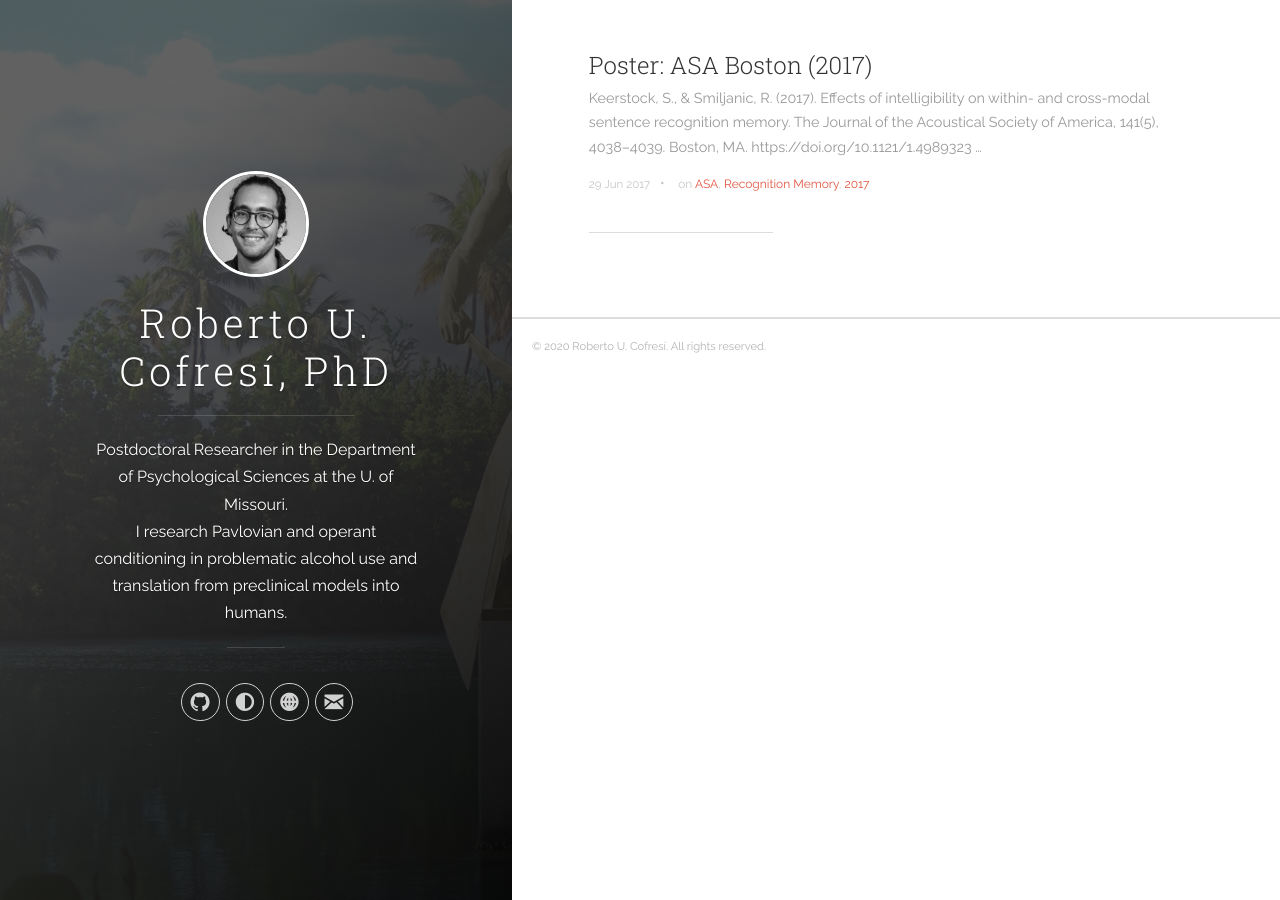
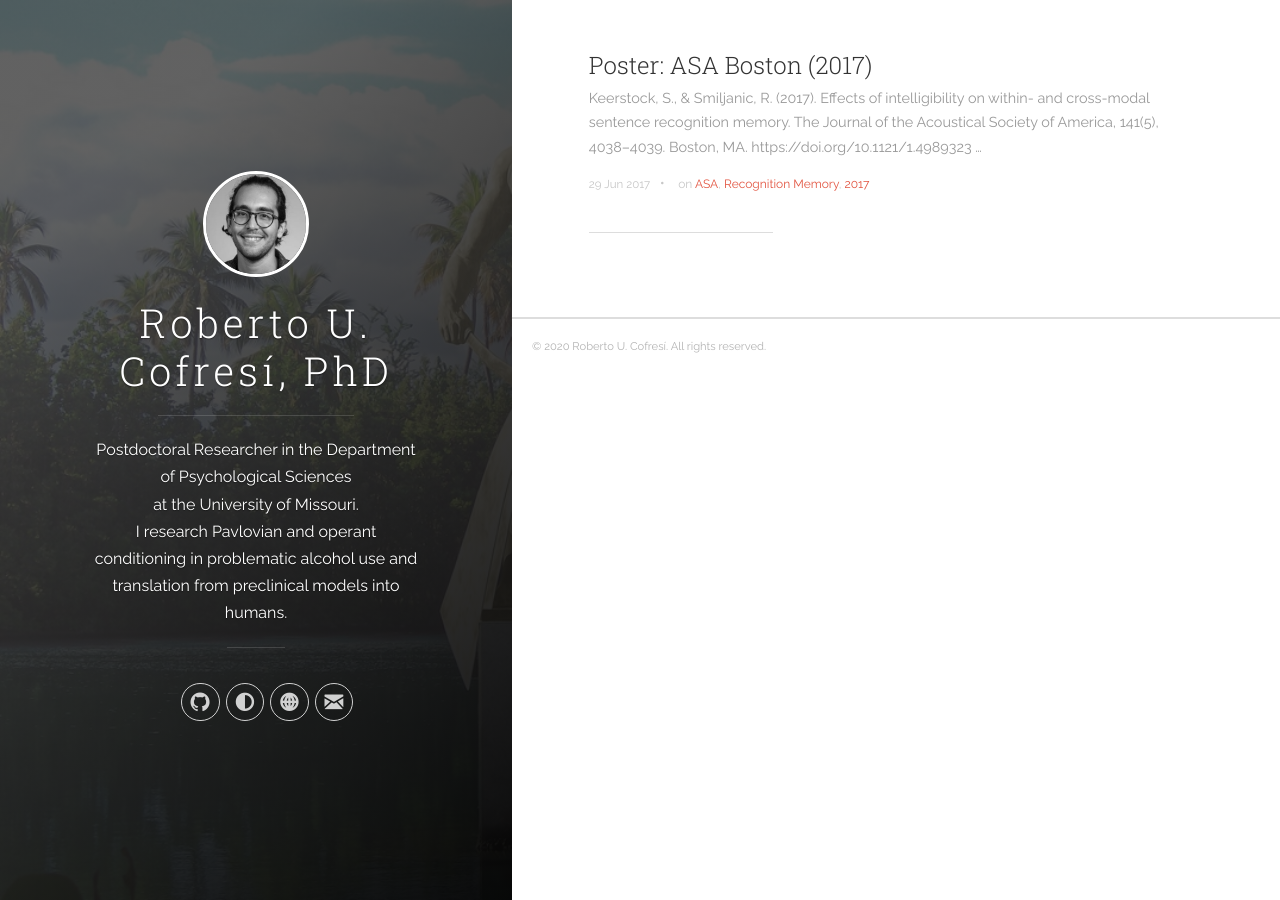
Before and after one commit to rcofresi/rcofresi.github.io, a Jekyll site: the page built from index.html, in a window 1280 px wide. Built offline with Jekyll 4.4.1, drawn with Linux system fonts in a browser that asks for light colours; the list of posts is cut into pages by our own code.

Commit message:
Update _config.yml

```diff
--- a/_config.yml
+++ b/_config.yml
@@ -1,6 +1,6 @@
 # Site settings
 title: Roberto U. Cofresí, PhD
-description: Postdoctoral Researcher in the Department of Psychological Sciences at the U. of Missouri. <br> I research Pavlovian and operant conditioning in problematic alcohol use and translation from preclinical models into humans.
+description: Postdoctoral Researcher in the Department of Psychological Sciences <br> at the University of Missouri. <br> I research Pavlovian and operant conditioning in problematic alcohol use and translation from preclinical models into humans.
 url: 'https://rcofresi.github.io/'
 baseurl: '/'
 # google_analytics: 'UA-XXXXXX-X'
```
